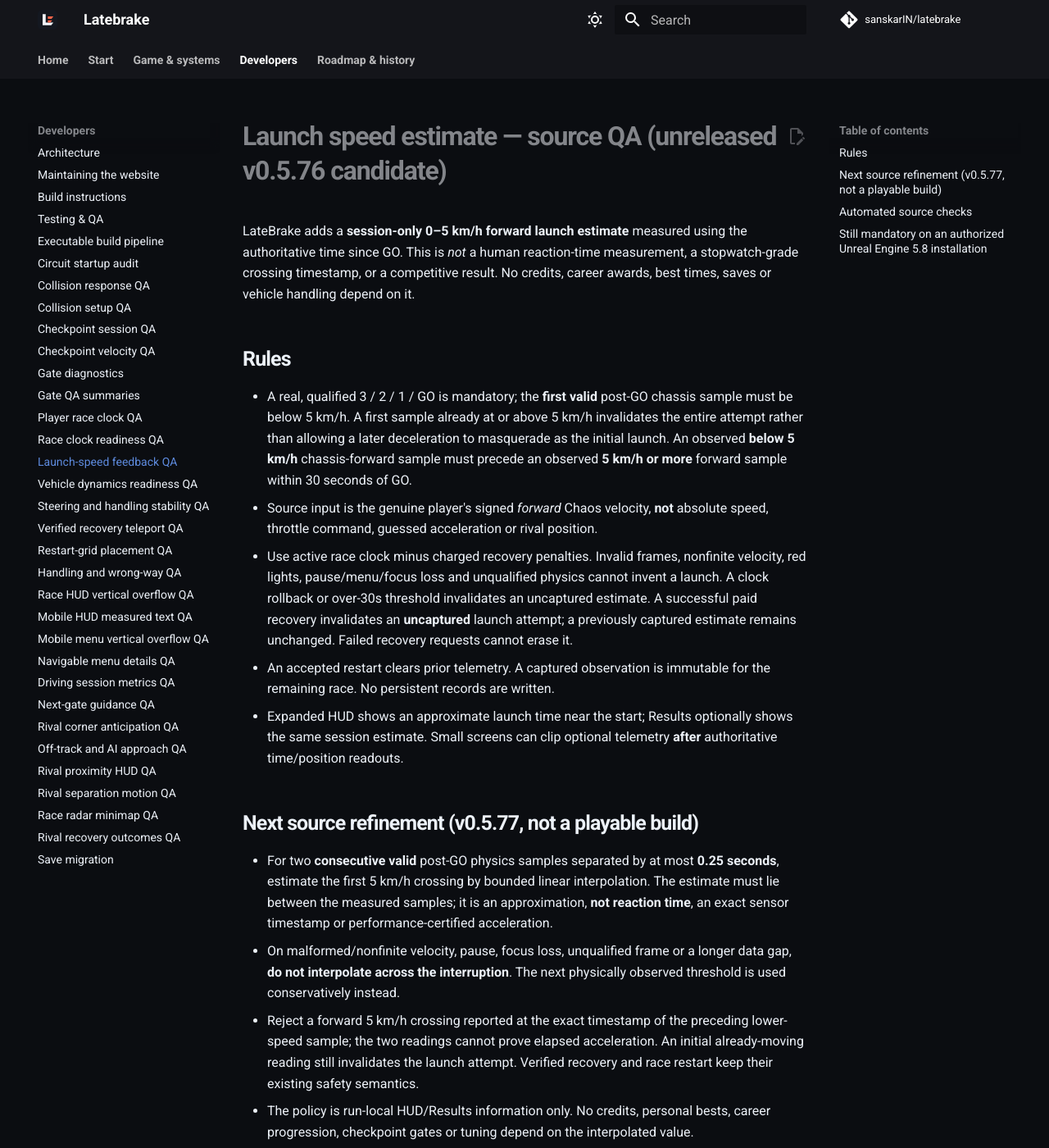
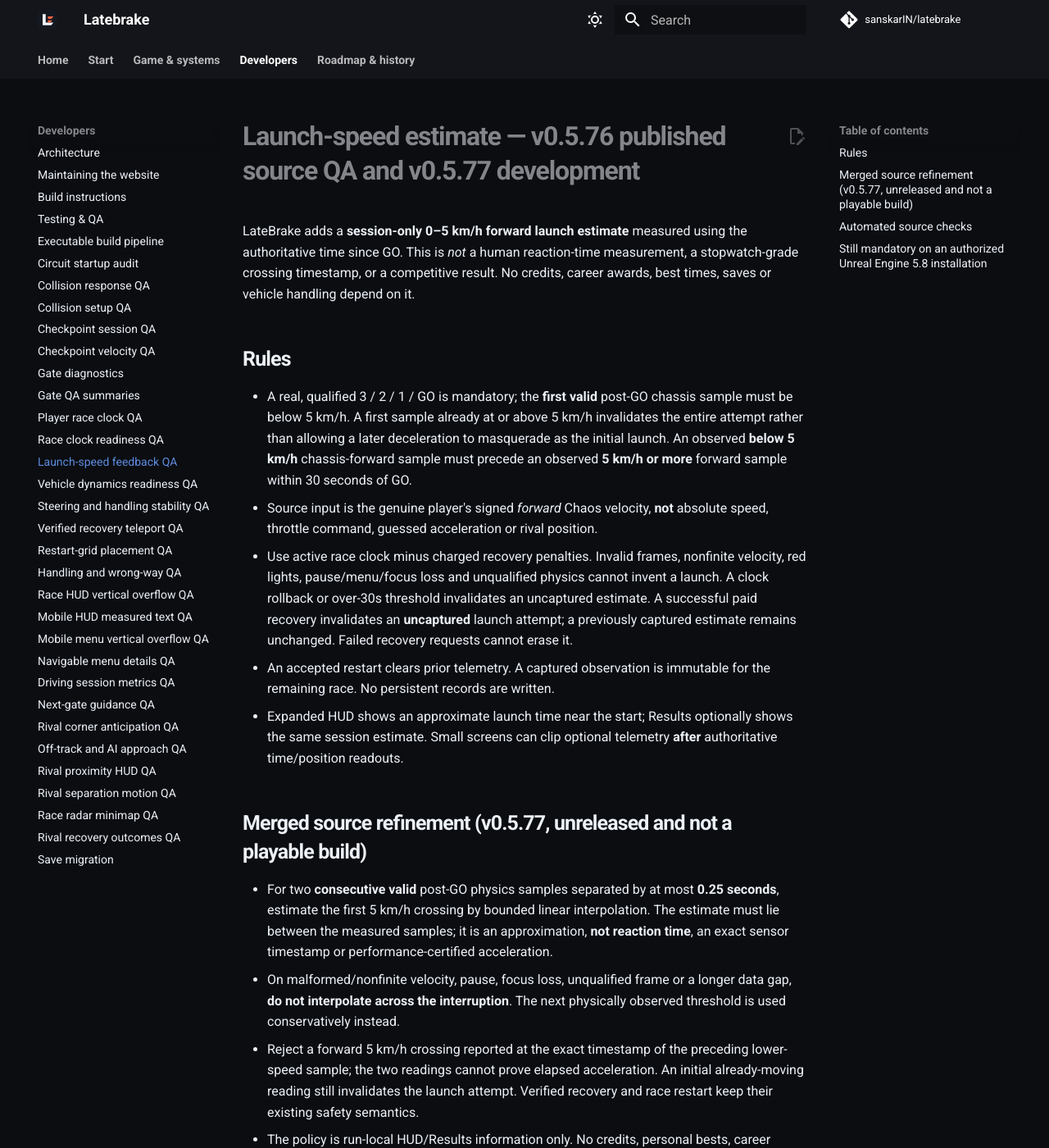
Before and after one commit to sanskarIN/latebrake, an MkDocs documentation site: the page built from docs/LAUNCH_SPEED_QA.md, in a window 1280 px wide and 1400 px high. Shown: the whole window at 82% size. Built offline with MkDocs 1.6.1 and Material for MkDocs 9.7.7, drawn with Linux system fonts in a browser that asks for light colours; comment, search, counter and statistics services are not loaded.

Commit message:
docs(pages): explain published launch source and unreleased precision work

```diff
--- a/docs/LAUNCH_SPEED_QA.md
+++ b/docs/LAUNCH_SPEED_QA.md
@@ -1,4 +1,4 @@
-# Launch speed estimate — source QA (unreleased v0.5.76 candidate)
+# Launch-speed estimate — v0.5.76 published source QA and v0.5.77 development
 
 LateBrake adds a **session-only 0–5 km/h forward launch estimate** measured
 using the authoritative time since GO. This is *not* a human reaction-time
@@ -27,7 +27,7 @@ No credits, career awards, best times, saves or vehicle handling depend on it.
   optionally shows the same session estimate. Small screens can clip optional
   telemetry **after** authoritative time/position readouts.
 
-## Next source refinement (v0.5.77, not a playable build)
+## Merged source refinement (v0.5.77, unreleased and not a playable build)
 
 - For two **consecutive valid** post-GO physics samples separated by at
   most **0.25 seconds**, estimate the first 5 km/h crossing by bounded
```
